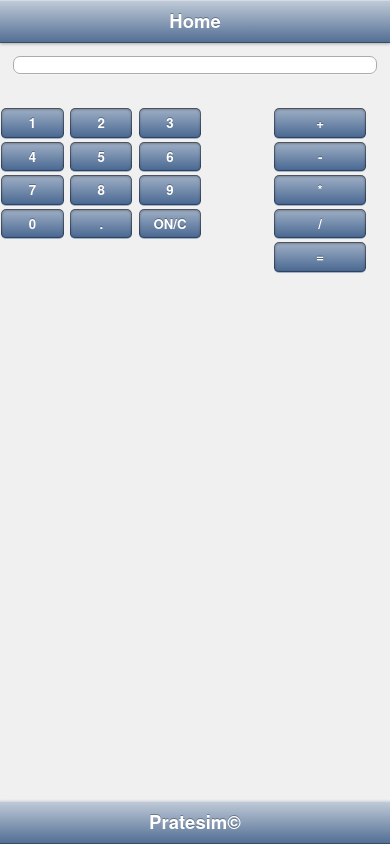
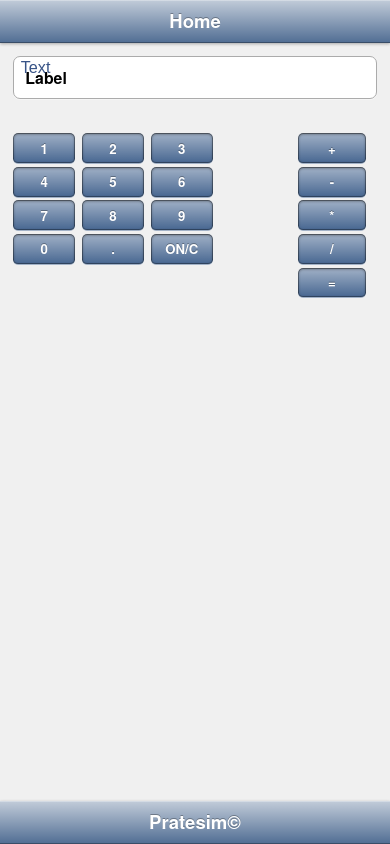
Before and after one commit to pratesim/CalcolatriceKendoUI, a plain HTML site: page CalcolatriceKendoUI/index.html in a window 390 px wide. Drawn offline with Linux system fonts and the light colour scheme; some packages are replaced by stand-ins of ours.

Commit message:
Changes made by Sviluppatore Mobile (sviluppatoremobile@yahoo.com).

```diff
--- a/CalcolatriceKendoUI/index.html
+++ b/CalcolatriceKendoUI/index.html
@@ -14,11 +14,12 @@
     </head>
     <body>
         <!--Home-->
-        <div id="homeView" data-role="view" data-title="Home" data-layout="homeLayout" data-stretch="false" data-zoom="false">
+        <div id="homeView" data-role="view" data-title="Home" data-layout="homeLayout">
+
           	<ul data-role="listview" data-style="inset">
                <li>
-                  <label>
-                      <input id="display" type="text" />
+                   <label>Label
+                       <input id="display" type="text" value="Text" />
                    </label>
                </li>
            </ul>
--- a/CalcolatriceKendoUI/styles/main.css
+++ b/CalcolatriceKendoUI/styles/main.css
@@ -130,13 +130,15 @@ body, html {
 	width: 100%;
 }
 #tastieraNumeri{
+    margin-left: 3%;
 	margin-top: 5%;
 	width: 70%;
 	float:left;
 }
 #tastieraOperazioni{
 	margin-top: 5%;
-	width: 30%;
+    margin-right: 4%;
+	width: 20%;
 	float: right;
 }
 #display{
```
Lines whose indentation alone changed are shown as unchanged.
